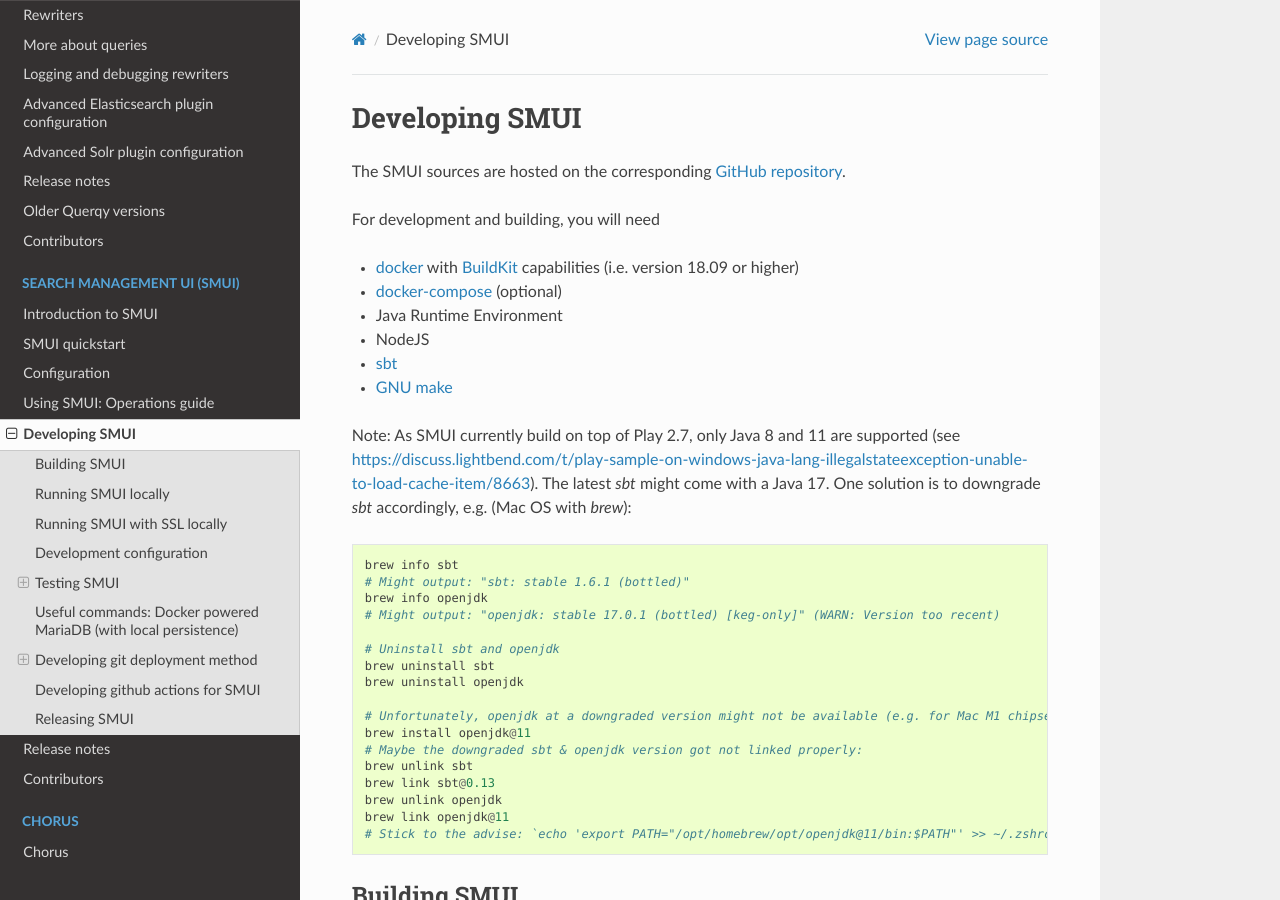
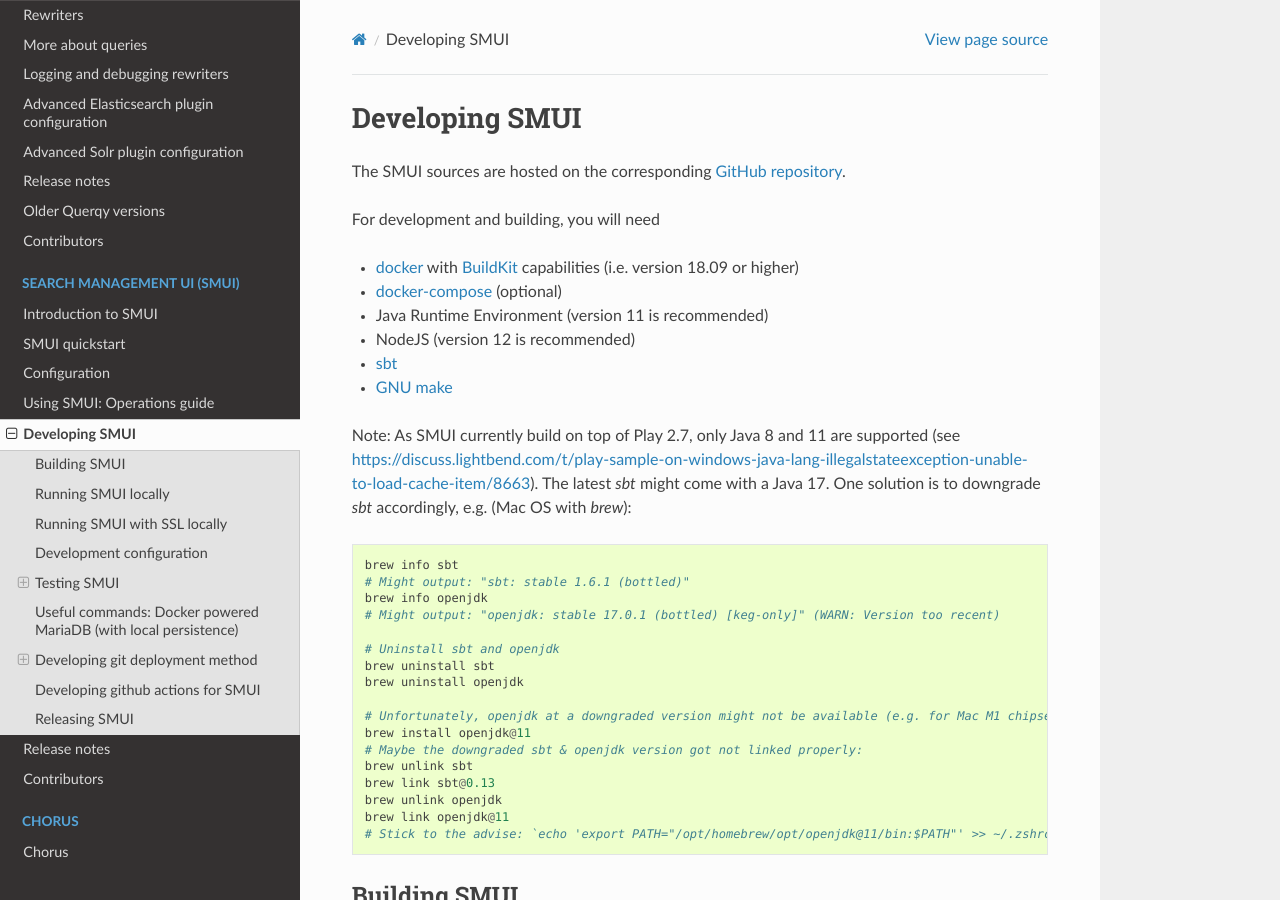
Before and after one commit to querqy/querqy-docs, a Sphinx documentation site: the page built from docs/source/smui/dev-setup.rst, in a window 1280 px wide and 900 px high. Built offline with Sphinx 7.4.7 and the Read the Docs theme 2.0.0, drawn with Linux system fonts in a browser that asks for light colours; formulas are drawn with MathJax 3.

Commit message:
document that we are on older versions of java and node, might catch folks nowadays!

```diff
--- a/docs/source/smui/dev-setup.rst
+++ b/docs/source/smui/dev-setup.rst
@@ -12,8 +12,8 @@
 
 - `docker`_ with `BuildKit`_ capabilities (i.e. version 18.09 or higher)
 - `docker-compose`_ (optional)
-- Java Runtime Environment
-- NodeJS
+- Java Runtime Environment (version 11 is recommended)
+- NodeJS (version 12 is recommended)
 - `sbt`_
 - `GNU make`_
 
```
